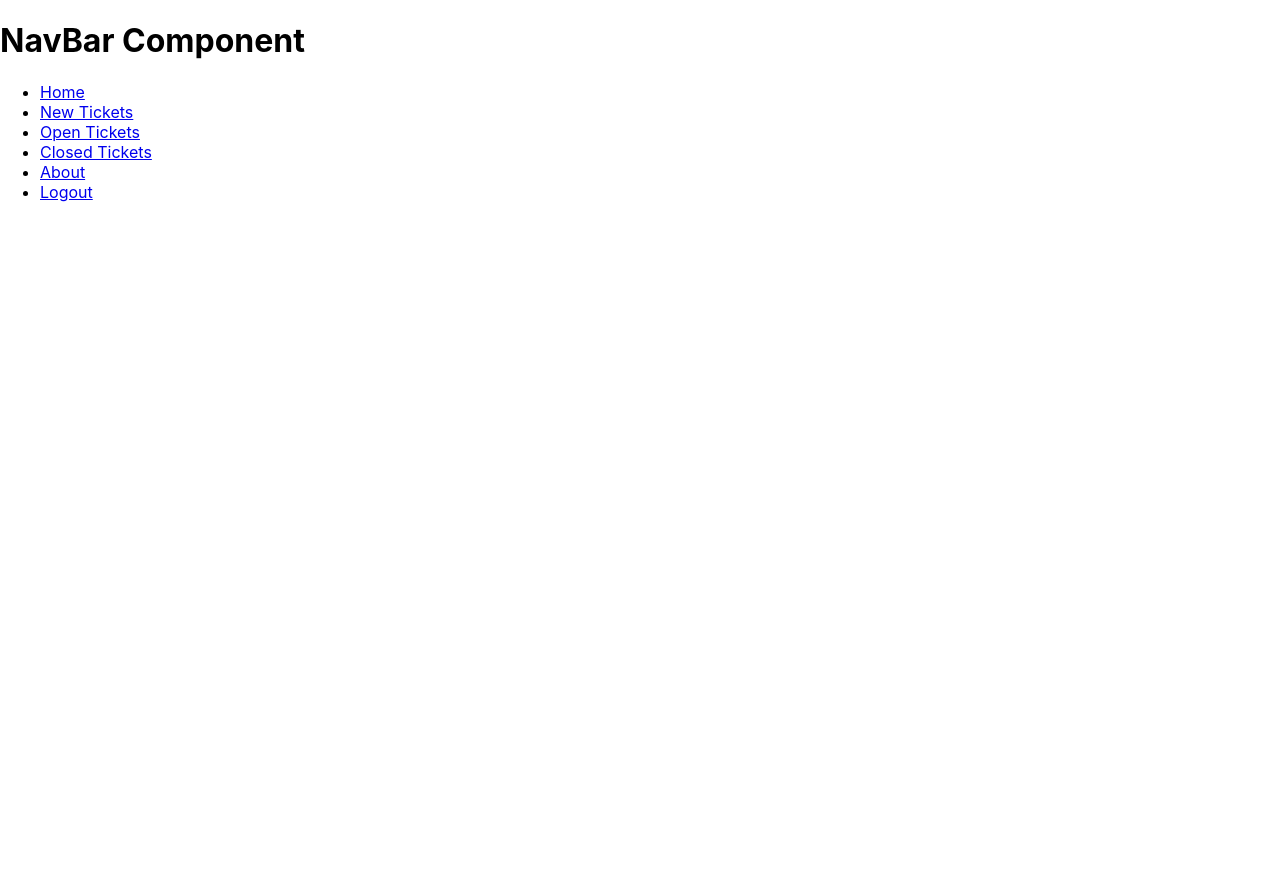
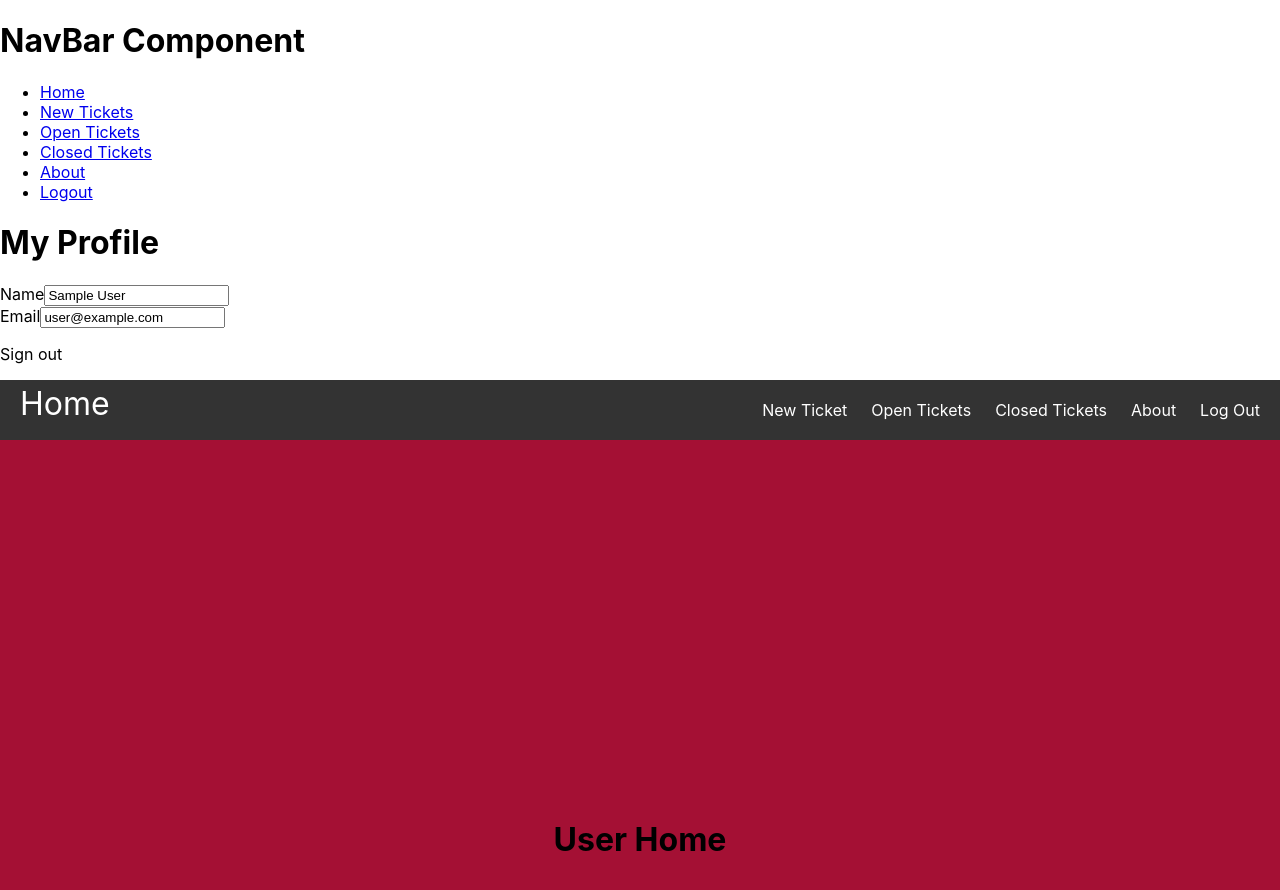
Before and after one commit to 4564831/tickets, a React (Create React App) app: page /profile in a window 1280 px wide. Shown: the top 890 px of the page. Before the commit the page ends 800 px from the top, so only its background shows below. Built offline with nearby package versions, Linux system fonts and the light colour scheme; no server answers; sample sign-in values are in the browser's storage.

Commit message:
redirect unsigned users from accessing pages

```diff
--- a/src/App.js
+++ b/src/App.js
@@ -21,6 +21,8 @@ import IClosedTicket from './pages/ITSide/ITClosedTickets'
 import Header from './components/Header';
 import Pages from './pages/ForgotPassword';
 import ForgotPassword from './pages/ForgotPassword';
+import Profile from './pages/Profile';
+import PrivateRoute from "./components/PrivateRoute";
 
 //npm i react-router-dom
 
@@ -32,7 +34,10 @@ function App() {
         <Route path="/" element={<MainPage/>}/>
         <Route path="/login" element={<Login/>}/>
         <Route path="/sign-up" element={<SignUp/>}/>
-        <Route path="forgot-password" element={<ForgotPassword/>}/>
+        <Route path="/forgot-password" element={<ForgotPassword/>}/>
+        <Route path="/profile" element={<PrivateRoute />}>
+          <Route path="/profile" element={<Profile />} />
+        </Route>
 
         <Route path="/aXRtYWlu" element={<IMain/>}/>
         <Route path="/dXNlcm1haW4=" element={<UMain/>}/>
--- /dev/null
+++ b/src/components/PrivateRoute.js
@@ -0,0 +1,9 @@
+import { Outlet, Navigate } from "react-router-dom";
+import { useAuthStatus } from "../hooks/useAuthStatus";
+export default function PrivateRoute() {
+  const { loggedIn, checkingStatus } = useAuthStatus();
+  if (checkingStatus) {
+    return <h3>Loading...</h3>;
+  }
+  return loggedIn ? <Outlet /> : <Navigate to="/" />;
+}
--- /dev/null
+++ b/src/hooks/useAuthStatus.js
@@ -0,0 +1,19 @@
+import { useEffect, useState } from "react";
+import { getAuth, onAuthStateChanged } from "firebase/auth";
+
+export function useAuthStatus() {
+  const [loggedIn, setLoggedIn] = useState(false);
+  const [checkingStatus, setCheckingStatus] = useState(true);
+
+  useEffect(() => {
+    const auth = getAuth();
+    console.log(auth);
+    onAuthStateChanged(auth, (user) => {
+      if (user) {
+        setLoggedIn(true);
+      }
+      setCheckingStatus(false);
+    });
+  }, []);
+  return { loggedIn, checkingStatus };
+}
--- a/src/pages/Login.js
+++ b/src/pages/Login.js
@@ -26,7 +26,7 @@ function Login() {
           password
         );
         if (userCredential.user) {
-          navigate("/dXNlcm1haW4=");
+          navigate("/profile");
         }
       } catch (error) {
         console.log(error);
--- /dev/null
+++ b/src/pages/Profile.js
@@ -0,0 +1,37 @@
+import { useState } from "react";
+import { getAuth } from "firebase/auth";
+import { useNavigate } from "react-router-dom";
+import UserHome from "../pages/ClientSide/UserHome";
+
+export default function Profile() {
+  const auth=getAuth();
+  const navigate=useNavigate();
+  const [formData, setFormData] = useState({
+    name: auth.currentUser.displayName,
+    email: auth.currentUser.email
+  });
+  const { name, email } = formData;
+  function onLogout() {
+    auth.signOut();
+    navigate("/");
+  }
+  return (
+    <>
+      <h1>My Profile</h1>
+      <div>
+        <form>
+          <div>
+            <label>Name</label>
+            <input type="text" id="name" value={name}/>
+          </div>
+          <div>
+            <label>Email</label>
+            <input type="text" id="name" value={email}/>
+          </div>
+        </form>
+        <p onClick={onLogout}>Sign out</p>
+      </div>
+      <UserHome/>
+    </>
+  )
+}
```
